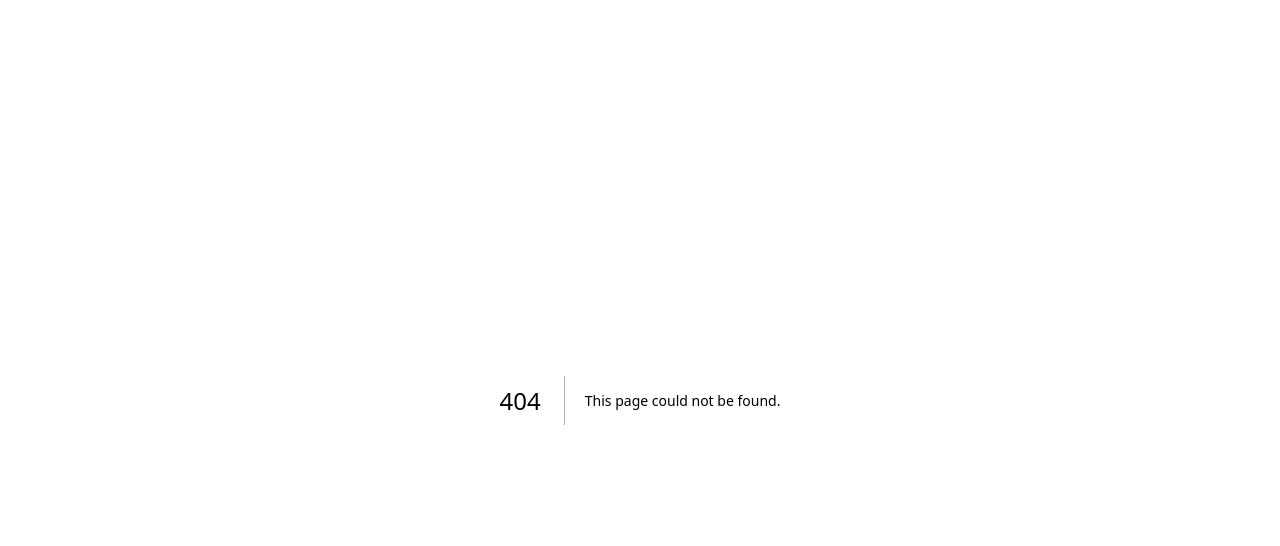
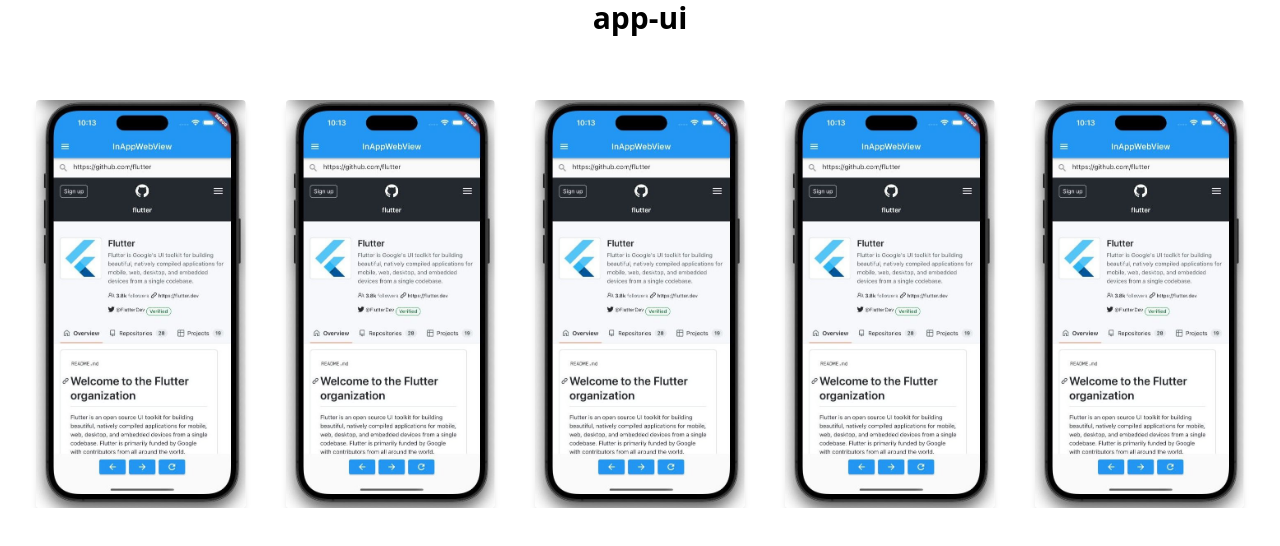
Before and after one commit to naybala/lucky_click, a Next.js app: page /home/appUi in a window 1280 px wide. Before the commit this address had no page. Shown: the top 546 px of the page. Built offline with nearby package versions, Linux system fonts and the light colour scheme.

Commit message:
chore : app-ui section

```diff
--- a/components/Header.tsx
+++ b/components/Header.tsx
@@ -13,20 +13,32 @@
   const toggleSidebar = () => setIsOpen(!isOpen);
   const closeSidebar = () => setIsOpen(false);
   const style: string = "px-3 py-1 border rounded";
+  const handleScrollTo = (sectionId: string) => {
+    const section = document.getElementById(sectionId);
+    if (section) {
+      section.scrollIntoView({ behavior: "smooth" });
+      closeSidebar();
+    }
+  };
 
   return (
     <>
       <header className="bg-[#ece7e7f6] dark:bg-[#0f1114f5] text-black dark:text-white shadow p-4 fixed top-0 left-0 w-full z-10">
         <div className="max-w-7xl mx-auto flex items-center justify-between">
           <div className="text-xl font-bold">
-            <Link href="/" className="flex items-center">
+            <span
+              onClick={() => {
+                handleScrollTo("home");
+              }}
+              className="flex items-center cursor-pointer"
+            >
               <img
                 src={Logo.src}
                 alt="Lucky Click Logo"
                 className="h-12 w-12 mr-2 rounded-sm shadow-lg"
               />
               {t("app-name")}
-            </Link>
+            </span>
           </div>
 
           <div className="hidden md:flex items-center gap-4">
--- a/components/common/NavLinks.tsx
+++ b/components/common/NavLinks.tsx
@@ -6,7 +6,7 @@
   const { t } = useTranslation("common");
   const [active, setActive] = useState<string>("home");
 
-  const sections = ["home", "tutorial", "our-info"];
+  const sections = ["home", "tutorial", "our-info", "app-ui"];
   const isScrolling = useRef(false);
   const scrollTimeout = useRef<ReturnType<typeof setTimeout> | null>(null);
 
@@ -69,6 +69,7 @@
             handleScrollTo(section);
             onClick?.();
           }}
+          key={section}
         >
           {t(section)}
         </button>
--- /dev/null
+++ b/pages/home/appUi.tsx
@@ -0,0 +1,66 @@
+"use client";
+
+import React from "react";
+import { Carousel } from "primereact/carousel";
+import Image from "next/image";
+import { useTranslation } from "next-i18next";
+import { Button } from "primereact/button";
+
+export default function appUi() {
+  const { t } = useTranslation("common");
+
+  const items = [
+    {
+      id: 1,
+      src: "/images/place-holder-ph.jpg",
+      alt: "App Ui Image 1",
+      priority: true,
+    },
+    { id: 2, src: "/images/place-holder-ph.jpg", alt: "App Ui Image 2" },
+    { id: 3, src: "/images/place-holder-ph.jpg", alt: "App Ui Image 3" },
+    { id: 4, src: "/images/place-holder-ph.jpg", alt: "App Ui Image 4" },
+    { id: 5, src: "/images/place-holder-ph.jpg", alt: "App Ui Image 5" },
+    { id: 6, src: "/images/place-holder-ph.jpg", alt: "App Ui Image 6" },
+    { id: 7, src: "/images/place-holder-ph.jpg", alt: "App Ui Image 7" },
+  ];
+
+  const itemTemplate = (item: {
+    src: string;
+    alt: string;
+    priority?: boolean;
+  }) => (
+    <div className="flex justify-center px-5">
+      <Image
+        src={item.src}
+        alt={item.alt}
+        width={300}
+        height={200}
+        className="rounded shadow-md h-auto w-auto"
+        priority={item.priority === true}
+      />
+    </div>
+  );
+
+  return (
+    <section id="app-ui">
+      {/* Header */}
+      <h5 className="text-3xl font-bold mb-12 dark:text-white text-center">
+        {t("app-ui")}
+      </h5>
+      <div className="max-w-7xl mx-auto pt-4 px-4">
+        <div className="">
+          <Carousel
+            value={items}
+            numVisible={5}
+            numScroll={1}
+            itemTemplate={itemTemplate}
+            className="custom-carousel w-full"
+            circular
+            autoplayInterval={3000}
+            showNavigators={false}
+          />
+        </div>
+      </div>
+    </section>
+  );
+}
--- a/pages/home/secondSection.tsx
+++ b/pages/home/ourInfo.tsx
@@ -4,7 +4,7 @@
 import Image from "next/image";
 import { useTranslation } from "next-i18next";
 
-export default function SecondSection() {
+export default function ourInfo() {
   const { t } = useTranslation("common");
 
   return (
@@ -13,7 +13,7 @@
         <div className="max-w-7xl mx-auto text-center">
           {/* Header */}
           <h5 className="text-3xl font-bold mb-12 dark:text-white">
-            {t("second-header")}
+            {t("our-info")}
           </h5>
 
           <div className="bg-white dark:bg-gray-900 p-10 rounded-lg shadow-lg dark:shadow-gray-700">
--- a/pages/home/thirdSection.tsx
+++ b/pages/home/tutorial.tsx
@@ -12,7 +12,7 @@
   image?: string;
 }
 
-export default function ThirdSection() {
+export default function tutorial() {
   const { t } = useTranslation("common");
 
   const events: (TimelineEvent & { index: number })[] = [
@@ -48,8 +48,10 @@
 
   const customizedMarker = (item: TimelineEvent) => {
     return (
-      <span className="flex w-10 h-10 items-center justify-center text-white border-circle z-1 shadow-md">
-        <i className={`${item.icon} text-lg rounded-lg text-black p-2`}></i>
+      <span className="flex w-10 h-10 items-center justify-center  border-circle z-1 shadow-md dark:shadow-white">
+        <i
+          className={`${item.icon} text-lg rounded-lg text-black dark:text-white p-2`}
+        ></i>
       </span>
     );
   };
@@ -58,7 +60,11 @@
     const isEven = item.index % 2 === 0;
 
     return (
-      <Card title={item.status} subTitle={item.date}>
+      <Card
+        title={item.status}
+        subTitle={item.date}
+        className="dark:text-white text-black dark:bg-gray-900 bg-white"
+      >
         <div
           className={`flex flex-col md:flex-row ${
             isEven ? "md:flex-row" : "md:flex-row-reverse"
--- a/pages/index.tsx
+++ b/pages/index.tsx
@@ -2,9 +2,10 @@
 import { GetStaticProps } from "next";
 import Header from "../components/Header";
 import HomePage from "./home/index";
-import SecondSection from "./home/secondSection";
-import ThirdSection from "./home/thirdSection";
+import OurInfo from "./home/ourInfo";
+import Tutorial from "./home/tutorial";
 import Footer from "./home/footer";
+import AppUi from "./home/appUi";
 import { useEffect, useState } from "react";
 
 export default function Home() {
@@ -29,8 +30,10 @@
     <div className="bg-gray-100 dark:bg-gray-800 min-h-screen text-black dark:text-white">
       <Header />
       <HomePage />
-      <ThirdSection />
-      <SecondSection />
+      <Tutorial />
+      <OurInfo />
+      <AppUi />
+      <br />
       <br />
       <Footer />
     </div>
```
